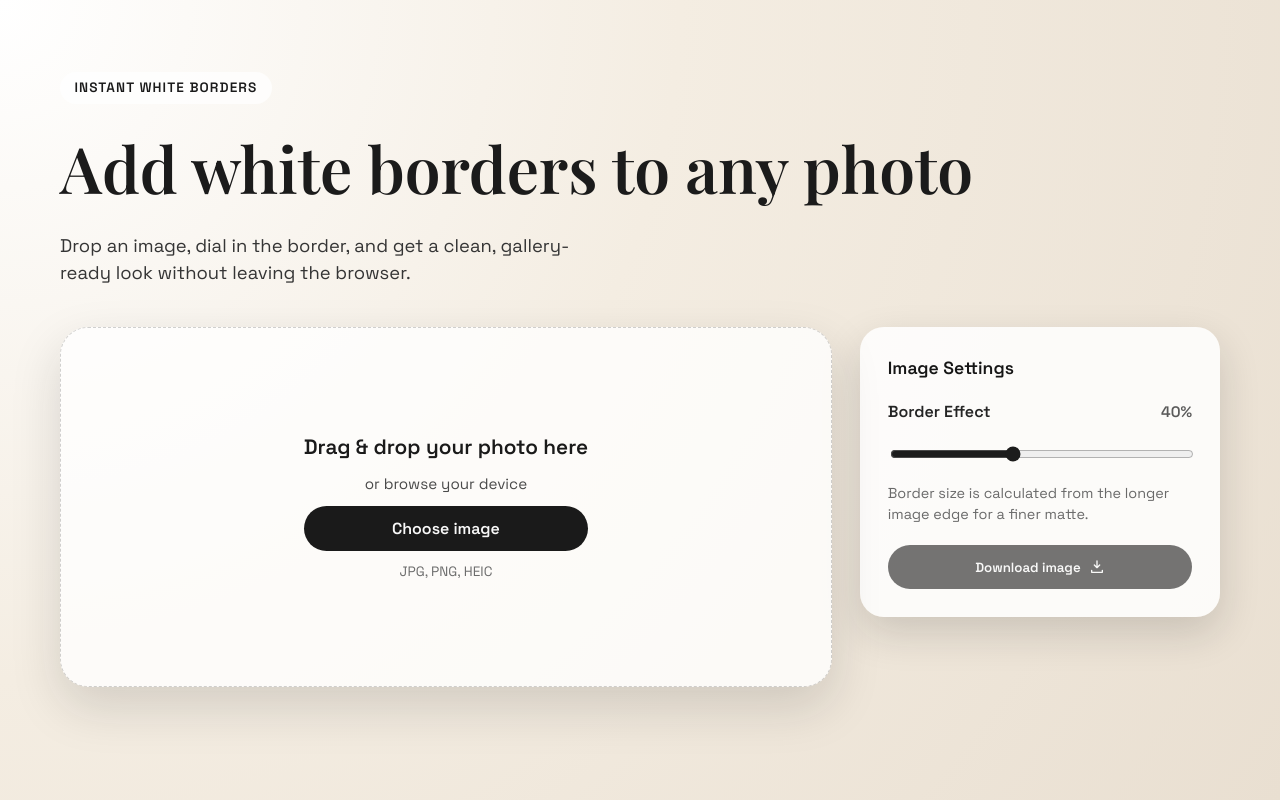
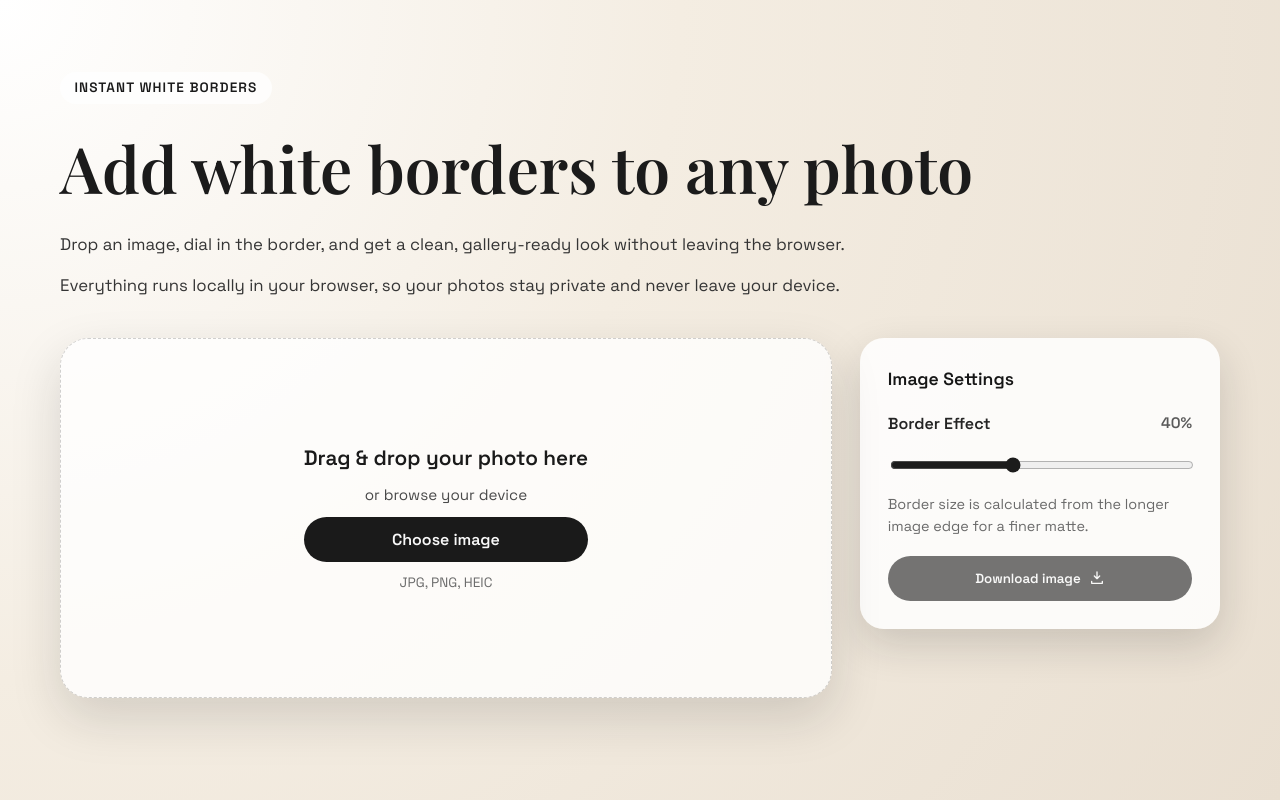
Before and after one commit to firstdivision/add-white-borders, a React (Vite) app: page / in a window 1280 px wide. Built offline with nearby package versions, Linux system fonts and the light colour scheme.

Commit message:
Refine hero text and controls

```diff
--- a/src/App.css
+++ b/src/App.css
@@ -34,9 +34,8 @@
 
 .hero p {
   margin: 0;
-  font-size: 1.15rem;
+  font-size: 1.05rem;
   color: #353535;
-  max-width: 540px;
 }
 
 .workspace {
--- a/src/App.tsx
+++ b/src/App.tsx
@@ -222,6 +222,10 @@ function App() {
           Drop an image, dial in the border, and get a clean, gallery-ready
           look without leaving the browser.
         </p>
+        <p>
+          Everything runs locally in your browser, so your photos stay private
+          and never leave your device.
+        </p>
       </header>
 
       <section className="workspace">
```
